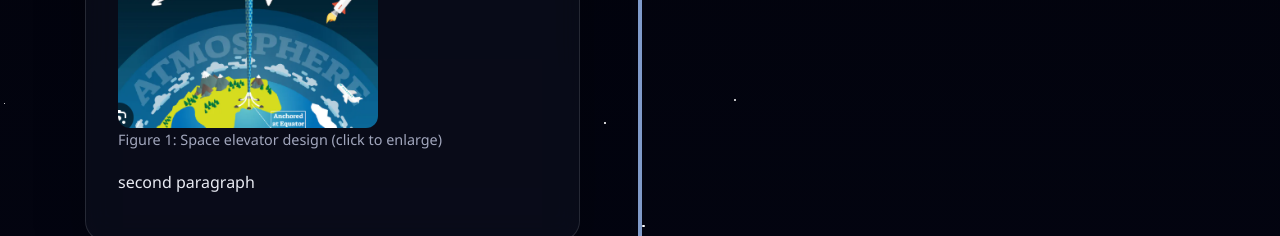
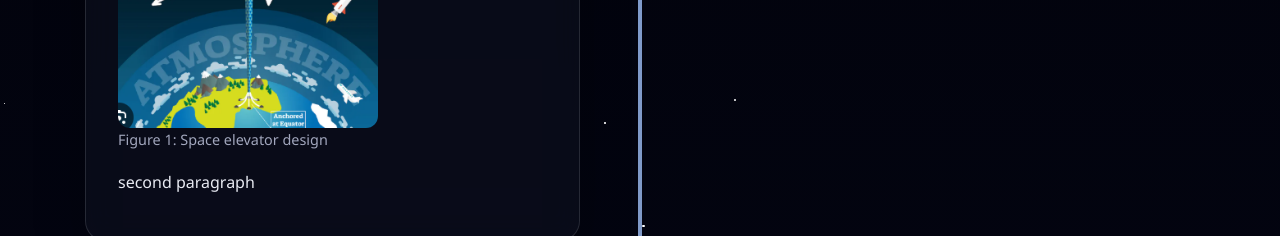
Before and after one commit to FEPSFY6991146/FY6991146, a plain HTML site: page index.html in a window 1280 px wide. Shown: the part 3100-3336 px from the top of the page. Drawn offline with Linux system fonts and the light colour scheme.

Commit message:
Update figure caption in index.html
Removed 'click to enlarge' from the figure caption.

```diff
--- a/index.html
+++ b/index.html
@@ -205,7 +205,7 @@
   <p>A space elevator is a concept that is am a long tube or connection that goes from the earth – located around the equator – until it can reach a geostationary orbit - around 35,786km. This is when the structure orbits with a period equal to one day and has a rotation rate equal to the rotation rate of the earth’s surface meaning to a terrestrial observer the object appears stationary.</p><p>Its structure will consist of a base station in which people can travel on earth to it. This space station also could be on water which might even have provide use in terms of high-altitude support and control. At the top, however, will have a station which will be the counterweight or centre of mass for the elevator, and thus would require large reels to alter the positioning.<br>Furthermore, it would have a long cord or tether, which would be used to connect the two together. On this cord, there will be an electromagnetically propelled vehicle. Due to the sheer size of the structure, it would also be required to travel at thousands of kilometres per hour This must be big enough to transport the cargo and the passengers together to the station.</p>
   <figure>
     <img src="space elevator picture.png" alt="Space elevator diagram">
-    <figcaption>Figure 1: Space elevator design (click to enlarge)</figcaption>
+    <figcaption>Figure 1: Space elevator design </figcaption>
   </figure>
   <p>second paragraph</p>
 </section>
```
